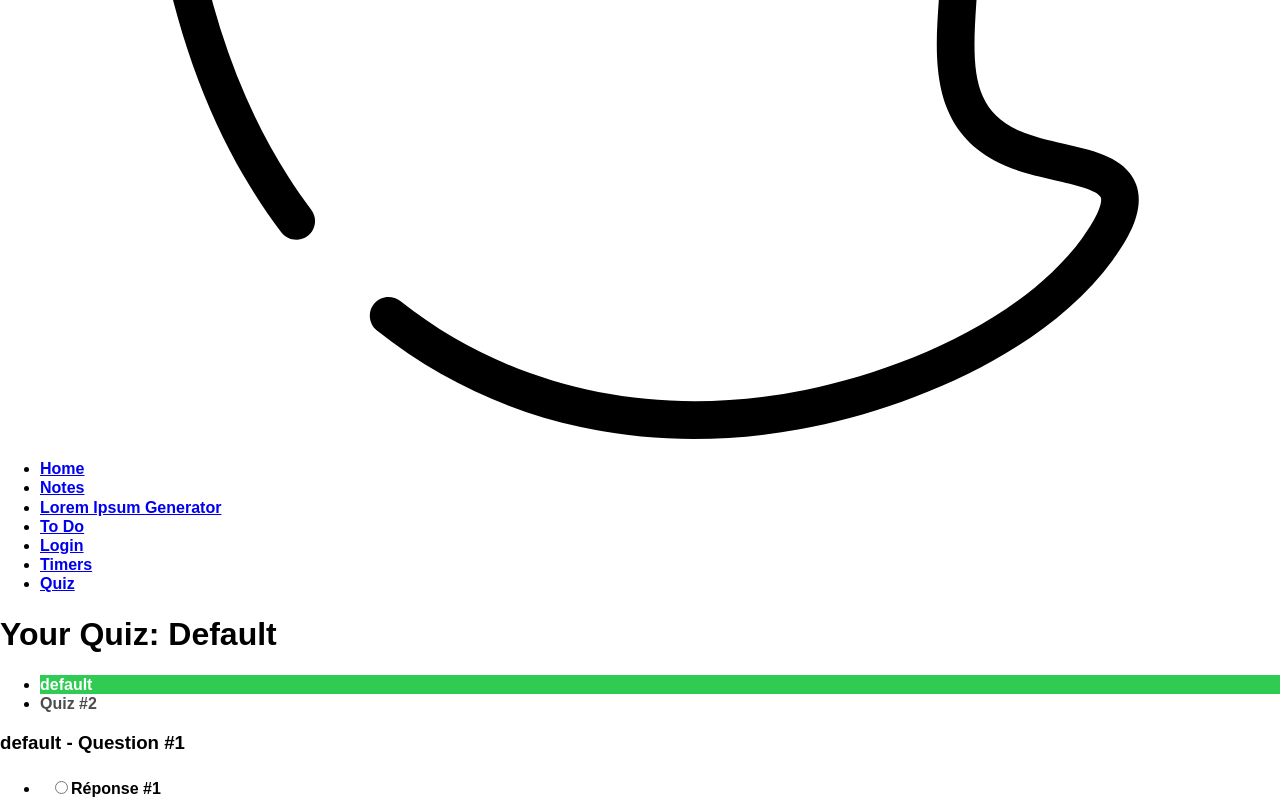
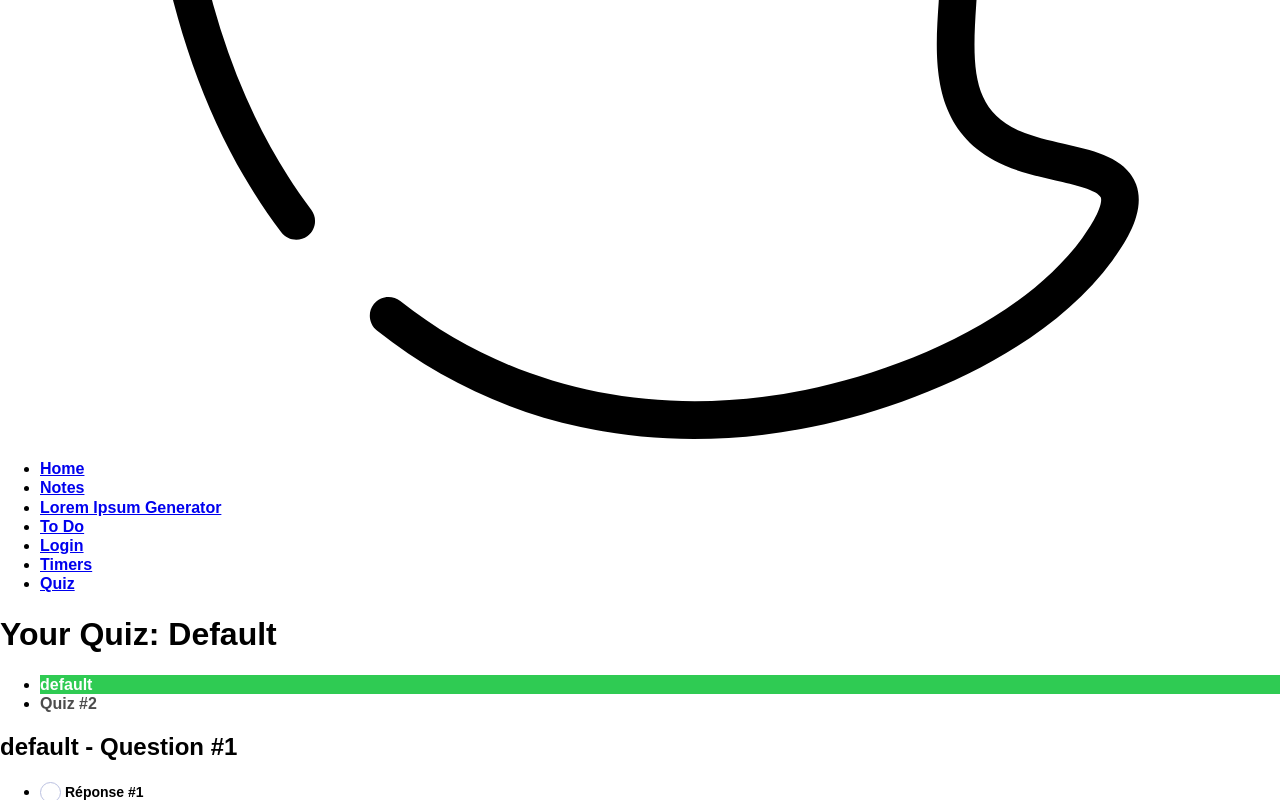
Before and after one commit to guillaumeferber/phantom-cms, a React app: page /quiz in a window 1280 px wide. Both pictures are taken after a click on the element "Start quiz". Shown: the part 841-1641 px from the top of the page. Built offline with nearby package versions, Linux system fonts and the light colour scheme.

Commit message:
Improve UI components

```diff
--- a/src/components/UI/CustomTag/CustomTag.js
+++ /dev/null
@@ -1,10 +0,0 @@
-import React from 'react';
-
-const customTag = (props) => {
-    const CustomTag = `h${props.level}`
-    return (
-        <CustomTag className={props.className}>{props.children}</CustomTag>
-     );
-}
-
-export default customTag;
--- /dev/null
+++ b/src/components/UI/Input/InputRadio/InputRadio.css
@@ -0,0 +1,101 @@
+@supports (-webkit-appearance: none) or (-moz-appearance: none) {
+    .InputRadio {
+        display: inline-block;
+        padding: 5px 0;
+    }
+    .InputRadio label {
+        text-indent: 10px;
+    }
+    input[type="radio"] {
+      --active: #275efe;
+      --active-inner: #fff;
+      --focus: 2px rgba(39, 94, 254, 0.3);
+      --border: #bbc1e1;
+      --border-hover: #275efe;
+      --background: #fff;
+      --disabled: #f6f8ff;
+      --disabled-inner: #e1e6f9;
+      -webkit-appearance: none;
+      -moz-appearance: none;
+      height: 21px;
+      outline: none;
+      display: inline-block;
+      vertical-align: top;
+      position: relative;
+      margin: 0;
+      cursor: pointer;
+      border: 1px solid var(--bc, var(--border));
+      background: var(--b, var(--background));
+      -webkit-transition: background 0.3s, border-color 0.3s, box-shadow 0.2s;
+      transition: background 0.3s, border-color 0.3s, box-shadow 0.2s;
+    }
+    input[type="radio"]:after {
+      content: "";
+      display: block;
+      left: 0;
+      top: 0;
+      position: absolute;
+      -webkit-transition: opacity var(--d-o, 0.2s), -webkit-transform var(--d-t, 0.3s) var(--d-t-e, ease);
+      transition: opacity var(--d-o, 0.2s), -webkit-transform var(--d-t, 0.3s) var(--d-t-e, ease);
+      transition: transform var(--d-t, 0.3s) var(--d-t-e, ease), opacity var(--d-o, 0.2s);
+      transition: transform var(--d-t, 0.3s) var(--d-t-e, ease), opacity var(--d-o, 0.2s), -webkit-transform var(--d-t, 0.3s) var(--d-t-e, ease);
+    }
+    input[type="radio"]:checked {
+      --b: var(--active);
+      --bc: var(--active);
+      --d-o: 0.3s;
+      --d-t: 0.6s;
+      --d-t-e: cubic-bezier(0.2, 0.85, 0.32, 1.2);
+    }
+    input[type="radio"]:disabled {
+      --b: var(--disabled);
+      cursor: not-allowed;
+      opacity: 0.9;
+    }
+    input[type="radio"]:disabled:checked {
+      --b: var(--disabled-inner);
+      --bc: var(--border);
+    }
+    input[type="radio"]:disabled + label {
+      cursor: not-allowed;
+    }
+    input[type="radio"]:hover:not(:checked):not(:disabled) {
+      --bc: var(--border-hover);
+    }
+    input[type="radio"]:focus {
+      box-shadow: 0 0 0 var(--focus);
+    }
+    input[type="radio"]:not(.switch) {
+      width: 21px;
+    }
+    input[type="radio"]:not(.switch):after {
+      opacity: var(--o, 0);
+    }
+    input[type="radio"]:not(.switch):checked {
+      --o: 1;
+    }
+    input[type="radio"] + label {
+      font-size: 14px;
+      line-height: 21px;
+      display: inline-block;
+      vertical-align: top;
+      cursor: pointer;
+      margin-left: 4px;
+    }
+
+    input[type="radio"] {
+      border-radius: 50%;
+    }
+    input[type="radio"]:after {
+      width: 19px;
+      height: 19px;
+      border-radius: 50%;
+      background: var(--active-inner);
+      opacity: 0;
+      -webkit-transform: scale(var(--s, 0.7));
+              transform: scale(var(--s, 0.7));
+    }
+    input[type="radio"]:checked {
+      --s: 0.5;
+    }
+  }
--- /dev/null
+++ b/src/components/UI/Input/InputRadio/InputRadio.js
@@ -0,0 +1,56 @@
+import React, { Component } from 'react';
+import PropTypes from 'prop-types';
+import cx from 'classnames';
+import styles from './InputRadio.css';
+class InputRadio extends Component {
+    static propTypes = {
+        className: PropTypes.string,
+        elementTypes: PropTypes.any,
+        changed: PropTypes.func,
+        variant: PropTypes.string,
+        label: PropTypes.string,
+        disabledClassName: PropTypes.string,
+        disabled: PropTypes.bool
+    };
+
+    static defaultProps = {
+        className: "",
+        label: "",
+        variant: "basic",
+        disabled: false,
+        disabledClassName: "",
+        changed: () => {}
+    };
+
+    renderChildren = () => {
+        const { label, children } = this.props;
+        if (label) { return label; }
+        if (children) { return children; }
+        return "Radio Input";
+    }
+
+    renderElement = () => {
+        const { className, variant, disabled, changed, elementTypes } = this.props;
+        const _classNames = cx(
+            className,
+            styles.InputRadio,
+            styles[variant],
+            { [styles.disabled]: disabled }
+        );
+        return (
+            <div className={_classNames}>
+                <input
+                    disabled={disabled}
+                    id={elementTypes.id}
+                    type="radio"
+                    {...elementTypes}
+                    onChange={changed} />
+                <label htmlFor={elementTypes.id}>{this.renderChildren()}</label>
+            </div>
+        );
+    }
+
+    render() { return this.renderElement() };
+}
+
+export default InputRadio;
--- a/src/components/UI/Input/Radio/Radio.css
+++ /dev/null
@@ -1,4 +0,0 @@
-.RadioInput {
-    display: inline-block;
-    margin: 5px 10px;
-}
--- a/src/components/UI/Input/Radio/Radio.js
+++ /dev/null
@@ -1,18 +0,0 @@
-import React from 'react';
-import './Radio.css';
-const radioInput = (props) => {
-    const id = props.elementTypes && props.elementTypes.id ? props.elementTypes.id : 'radio_id_gen_555777';
-    return (
-        <div className="RadioInput">
-            <input
-                disabled={props.disabled}
-                id={id}
-                type="radio"
-                {...props.elementTypes}
-                onChange={props.changed} />
-            <label htmlFor={id}>{props.label}</label>
-        </div>
-     );
-}
-
-export default radioInput;
--- a/src/components/UI/Input/index.js
+++ /dev/null
@@ -1,2 +0,0 @@
-export {Input} from './Input';
-export {RadioInput} from './Radio/Radio';
--- a/src/components/UI/Title/Title.js
+++ b/src/components/UI/Title/Title.js
@@ -2,7 +2,6 @@ import React, { Component } from 'react';
 import PropTypes from 'prop-types';
 import styles from './Title.css';
 import cx from 'classnames';
-import CustomTag from '../CustomTag/CustomTag';
 class Title extends Component {
     static propTypes = {
         children: PropTypes.node,
@@ -23,8 +22,9 @@ class Title extends Component {
             styles.Title,
             styles[variant]
         );
+        const CustomTag = `h${level}`;
         return (
-            <CustomTag level={level} className={_classNames}>{children}</CustomTag>
+            <CustomTag className={_classNames}>{children}</CustomTag>
             );
     }
 }
--- /dev/null
+++ b/src/components/UI/index.js
@@ -0,0 +1,9 @@
+export {default as Button} from './Button/Button';
+export {default as Card} from './Card/Card';
+export {default as Input} from './Input/Input';
+export {default as InputRadio} from './Input/InputRadio/InputRadio';
+export {default as List} from './List/List';
+export {default as ListItem} from './List/ListItem/ListItem';
+export {default as Placeholder} from './Placeholder/Placeholder';
+export {default as Spinner} from './Spinner/Spinner';
+export {default as Title} from './Title/Title';
--- a/src/containers/Quiz/Quiz.js
+++ b/src/containers/Quiz/Quiz.js
@@ -2,13 +2,9 @@ import React, { Component } from 'react';
 import { connect } from 'react-redux';
 import Aux from '../../hoc/Aux/Aux';
 import globalStyles from '../../assets/css/index.module.css';
-import Button from '../../components/UI/Button/Button';
-import Title from '../../components/UI/Title/Title';
-import List from '../../components/UI/List/List';
-import ListItem from '../../components/UI/List/ListItem/ListItem';
+import {Button, Title, List, ListItem} from '../../components/UI/';
 import QuizQuestionList from './QuizQuestionList/QuizQuestionList';
 import * as actionCreators from '../../store/actions/';
-
 class Quiz extends Component {
 
     componentDidMount() {
--- a/src/containers/Quiz/QuizQuestionList/QuizQuestionList.js
+++ b/src/containers/Quiz/QuizQuestionList/QuizQuestionList.js
@@ -1,23 +1,19 @@
 import React from 'react';
 import Aux from '../../../hoc/Aux/Aux';
-import QuizQuestionListItem from './QuizQuestionListItem/QuizQuestionListItem';
-import List from '../../../components/UI/List/List';
-import ListItem from '../../../components/UI/List/ListItem/ListItem';
-import Title from '../../../components/UI/Title/Title';
+import { InputRadio, Title, ListItem, List } from '../../../components/UI';
 const QuizQuestionList = props => {
-
     return (
         <Aux>
-            <Title level='3'>{props.questionList.label}</Title>
+            <Title level='2'>{props.questionList.label}</Title>
             <List>
                 {props.questionList.answerList.map((answerListItem, index) => (
                     <ListItem variant="column" key={answerListItem.name+'%_%'+index}>
-                        <QuizQuestionListItem
-                        highlighted={props.disabled && answerListItem.isAnswer}
-                        disabled={props.disabled}
-                        label={answerListItem.label}
-                        elementTypes={{name: answerListItem.name, id: answerListItem.slug+index, value: answerListItem.value}}
-                        changed={() => props.answerHandler({quizId: props.quizId, quizListId: props.questionList.id, answer: answerListItem.slug, isAnswer: answerListItem.isAnswer})} />
+                        <InputRadio
+                            className={!props.disabled && answerListItem.isAnswer ? 'highlighted' : 'stroke'}
+                            disabled={props.disabled}
+                            label={answerListItem.label}
+                            elementTypes={{name: answerListItem.name, id: answerListItem.slug+index, value: answerListItem.value}}
+                            changed={() => props.answerHandler({quizId: props.quizId, quizListId: props.questionList.id, answer: answerListItem.slug, isAnswer: answerListItem.isAnswer})} />
                     </ListItem>
                 ))}
             </List>
```
